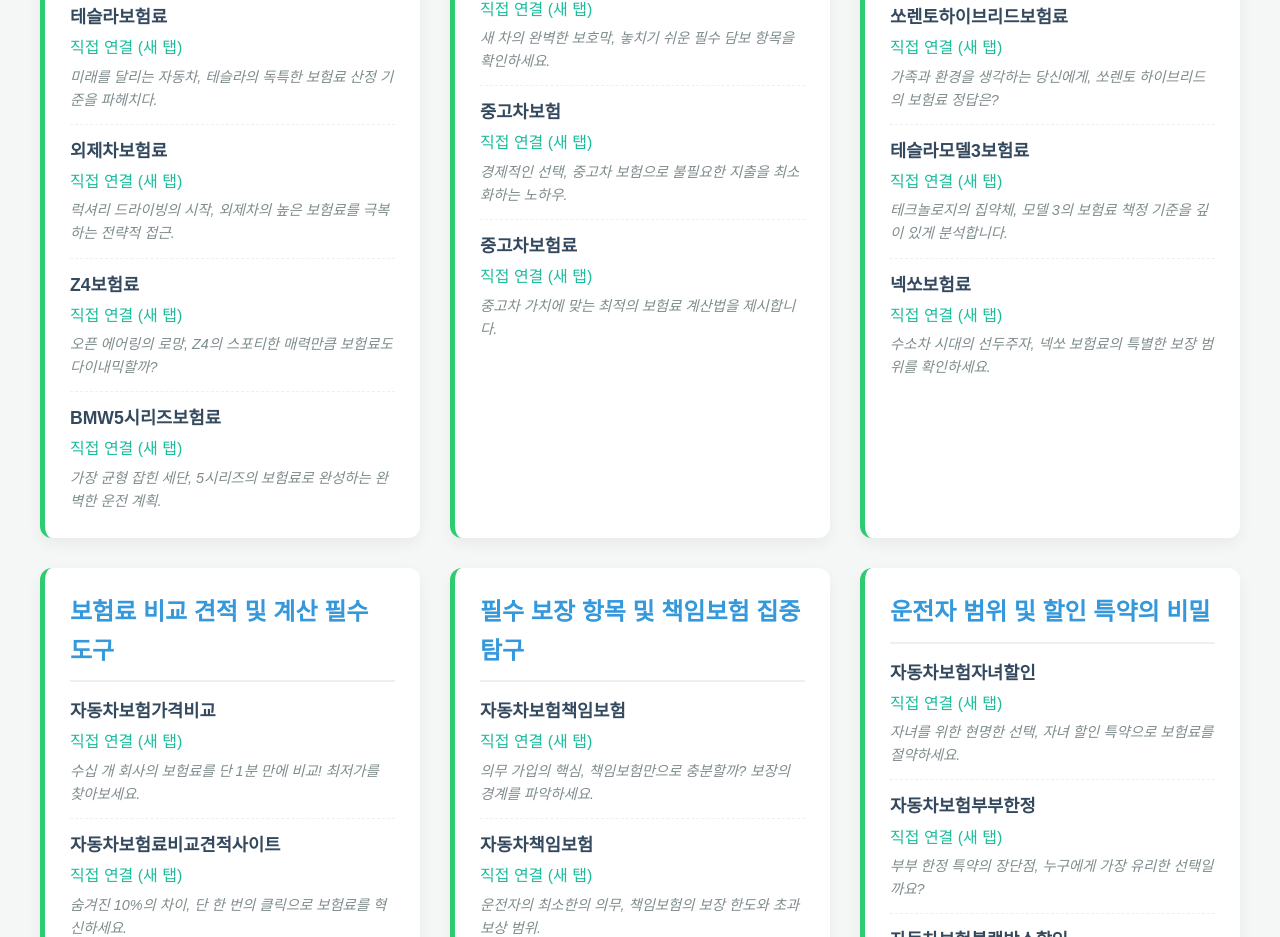
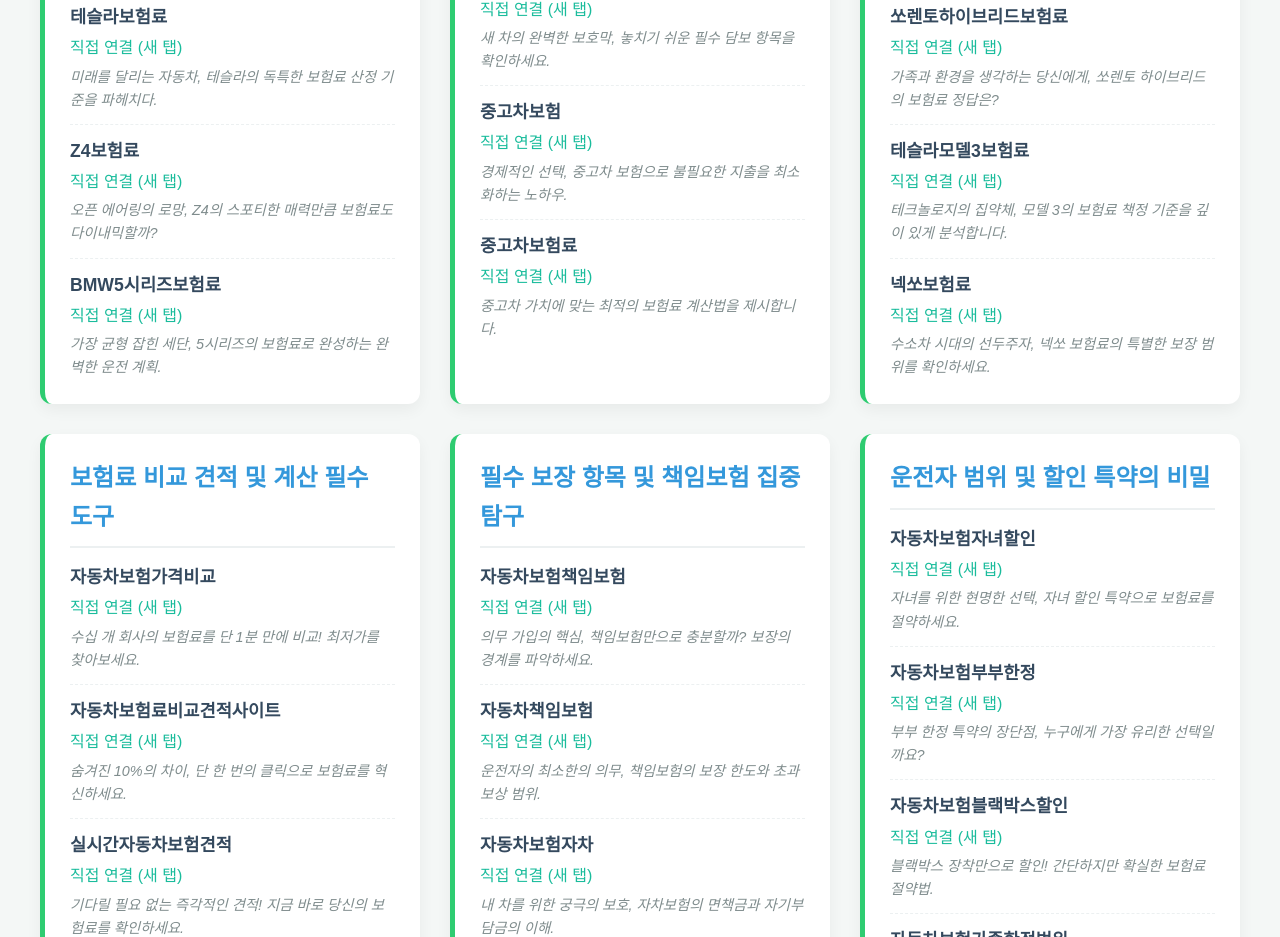
Before and after one commit to firemoney81-naldon/backgtopg, a website: page index.html in a window 1280 px wide. Shown: the part 1807-2744 px from the top of the page. Drawn offline with Linux system fonts and the light colour scheme.

Commit message:
Update index.html

```diff
--- a/index.html
+++ b/index.html
@@ -276,11 +276,6 @@
                 <strong>테슬라보험료</strong>
                 <a href="https://directxpromotiono.withusdone.com/" target="_blank">직접 연결 (새 탭)</a>
                 <span class="link-description"><a href="https://directxpromotiono.withusdone.com/" target="_blank">미래를 달리는 자동차, 테슬라의 독특한 보험료 산정 기준을 파헤치다.</a></span>
-            </div>
-            <div class="link-item">
-                <strong>외제차보험료</strong>
-                <a href="https://directcpmob.withusdone.com/" target="_blank">직접 연결 (새 탭)</a>
-                <span class="link-description"><a href="https://directcpmob.withusdone.com/" target="_blank">럭셔리 드라이빙의 시작, 외제차의 높은 보험료를 극복하는 전략적 접근.</a></span>
             </div>
             <div class="link-item">
                 <strong>Z4보험료</strong>
```
